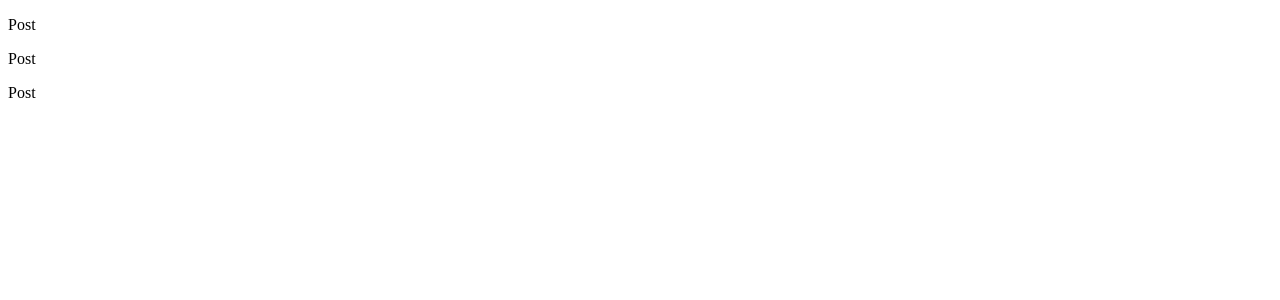
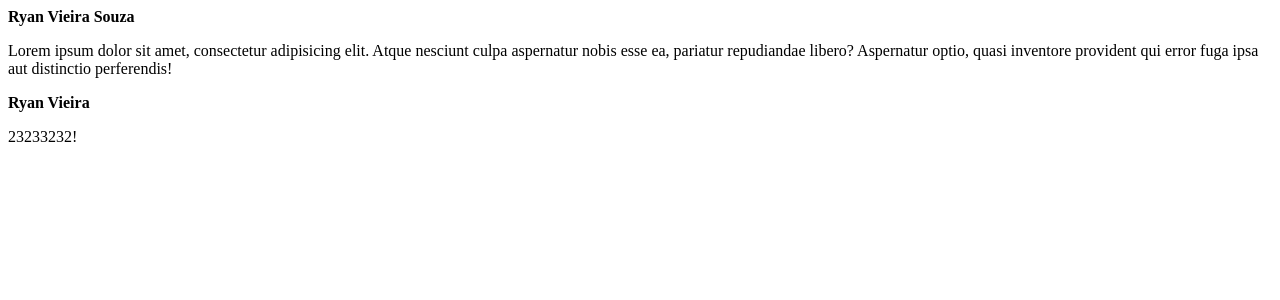
Before and after one commit to RyanV-Souza/rocketseat-ignite-reactjs, a React (Vite) app in the folder 01-fundamentos-reactjs/: page / in a window 1280 px wide. Shown: the top 300 px of the page. Built offline with nearby package versions, Linux system fonts and the light colour scheme.

Commit message:
Iniciando com React - Propriedades

```diff
--- a/01-fundamentos-reactjs/src/App.jsx
+++ b/01-fundamentos-reactjs/src/App.jsx
@@ -3,9 +3,14 @@ import { Post } from "./Post";
 export function App() {
   return (
     <div>
-      <Post />
-      <Post />
-      <Post />
+      <Post
+        author="Ryan Vieira Souza"
+        content="Lorem ipsum dolor sit amet, consectetur adipisicing elit. Atque nesciunt
+        culpa aspernatur nobis esse ea, pariatur repudiandae libero? Aspernatur
+        optio, quasi inventore provident qui error fuga ipsa aut distinctio
+        perferendis!"
+      />
+      <Post author="Ryan Vieira" content="23233232!" />
     </div>
   );
 }
--- a/01-fundamentos-reactjs/src/Post.jsx
+++ b/01-fundamentos-reactjs/src/Post.jsx
@@ -1,3 +1,8 @@
-export function Post() {
-  return <p>Post</p>;
+export function Post(props) {
+  return (
+    <div>
+      <strong>{props.author}</strong>
+      <p>{props.content}</p>
+    </div>
+  );
 }
```
